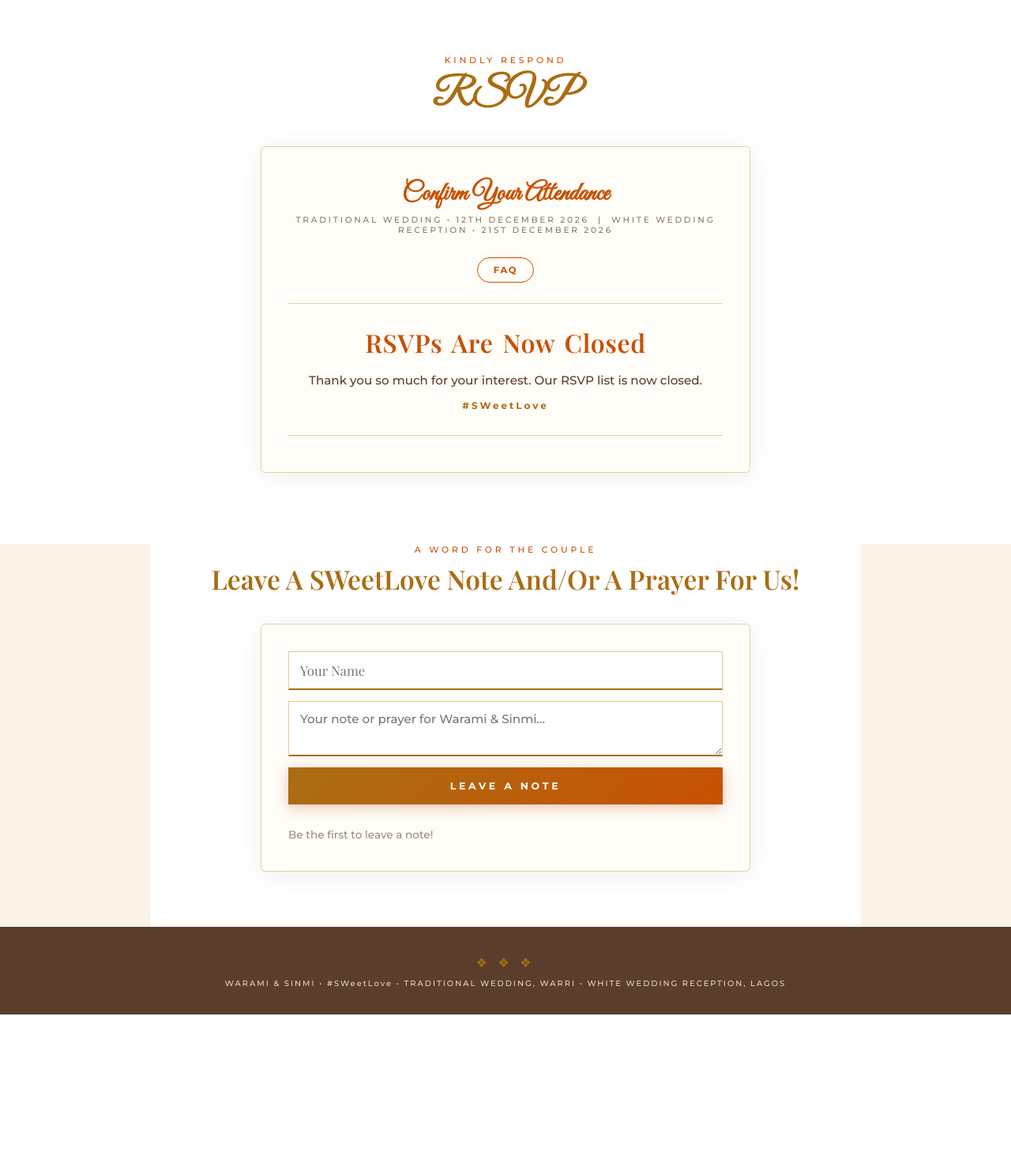
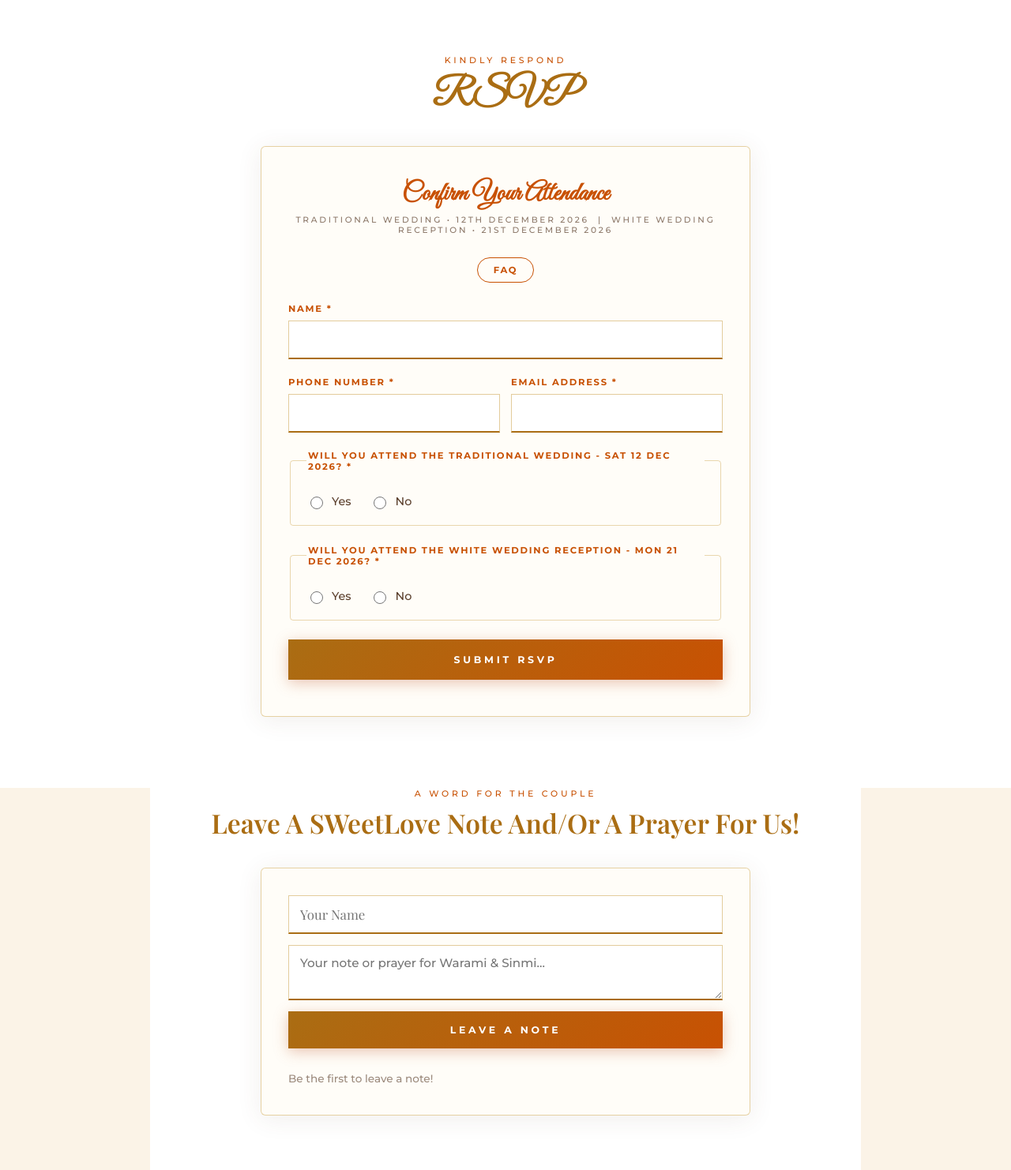
Before and after one commit to zigamak/Package-with-Sense-Forms, a PHP site: page /packagewithsense_forms/warami-sinmi/index.php in a window 1280 px wide. Shown: the part 2499-3981 px from the top of the page at 79% size. Before the commit the page ends 3784 px from the top, so only its background shows below. Run offline with PHP 8.4, Linux system fonts and the light colour scheme; data that the repository does not hold is empty.

Commit message:
Reopen Warami & Sinmi RSVPs until 12:00 Lagos time on 17 Nov
Co-Authored-By: Claude Opus 5.5 <noreply@anthropic.com>

```diff
--- a/sinmi-warami-trad-white/index.php
+++ b/sinmi-warami-trad-white/index.php
@@ -6,7 +6,7 @@ const PWS_FORM_SLUG = 'trad-white';
 
 // RSVPs close automatically at this time (Lagos time, Africa/Lagos). After it the form
 // is only hidden, not removed: move the date later to reopen it.
-const PWS_FORM_CLOSES_AT = '2026-11-14 12:00';
+const PWS_FORM_CLOSES_AT = '2026-11-17 12:00';
 define('PWS_FORM_CLOSED', new DateTimeImmutable('now', new DateTimeZone('Africa/Lagos'))
     >= new DateTimeImmutable(PWS_FORM_CLOSES_AT, new DateTimeZone('Africa/Lagos')));
 
--- a/warami-sinmi/index.php
+++ b/warami-sinmi/index.php
@@ -6,7 +6,7 @@ const PWS_FORM_SLUG = 'white-only';
 
 // RSVPs close automatically at this time (Lagos time, Africa/Lagos). After it the form
 // is only hidden, not removed: move the date later to reopen it.
-const PWS_FORM_CLOSES_AT = '2026-11-14 12:00';
+const PWS_FORM_CLOSES_AT = '2026-11-17 12:00';
 define('PWS_FORM_CLOSED', new DateTimeImmutable('now', new DateTimeZone('Africa/Lagos'))
     >= new DateTimeImmutable(PWS_FORM_CLOSES_AT, new DateTimeZone('Africa/Lagos')));
 
```
